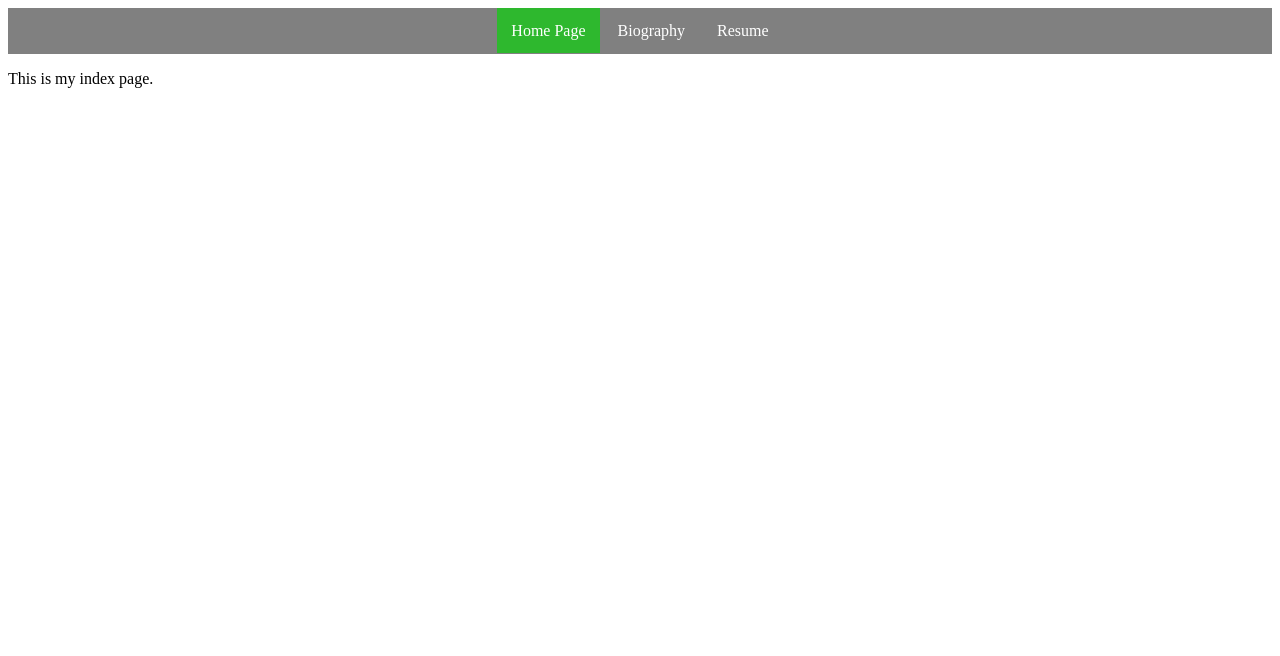
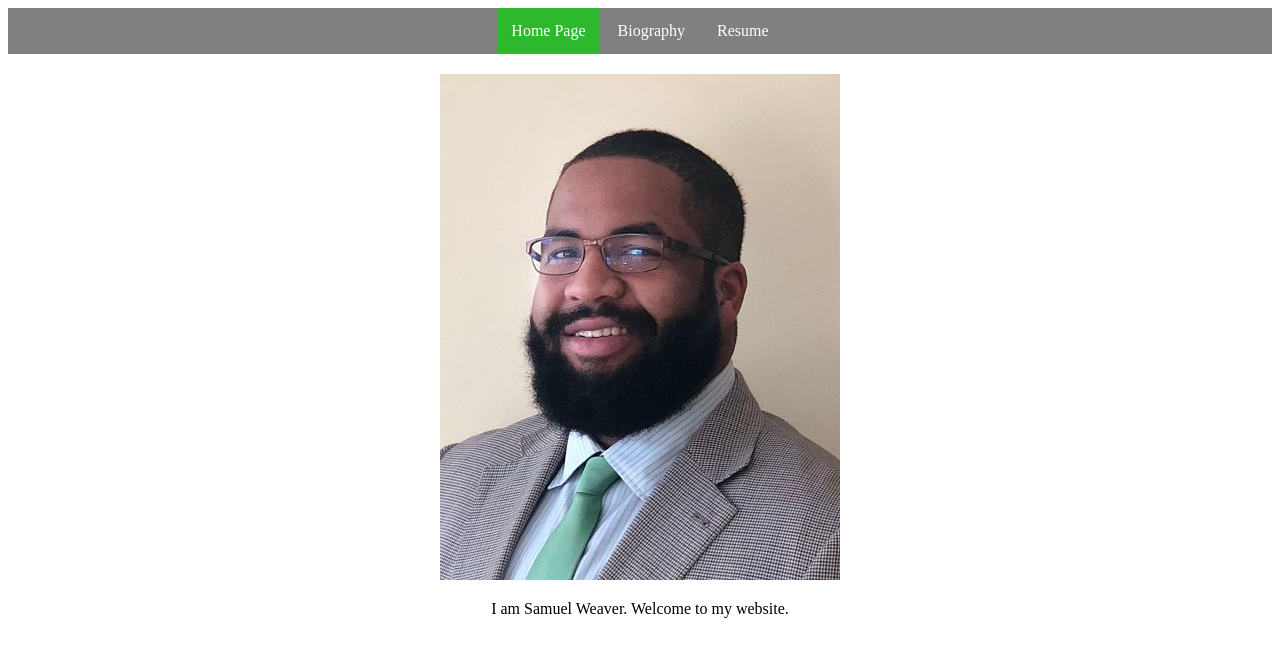
Before and after one commit to MisterWeaver/sweave05.github.io, a plain HTML site: page index.html in a window 1280 px wide. Drawn offline with Linux system fonts and the light colour scheme.

Commit message:
Home Page Complete

```diff
--- a/index.html
+++ b/index.html
@@ -14,7 +14,9 @@
 	<li><a href="./resume.html">Resume</a></li>
       </ul>
     </div>
-
-    <P>This is my index page.</P>
+    <div id="center">
+      <img src="./self_picture.jpg">
+      <p>I am Samuel Weaver. Welcome to my website.</p>
+    </div>
   </BODY>
 </HTML>
--- a/style.css
+++ b/style.css
@@ -1,4 +1,16 @@
 /* COMMENT */
+
+#center img {
+    display: block;
+    margin-left: auto;
+    margin-right: auto;
+    margin-top: 20px;
+    margin-bottom: 20px;
+}
+
+#center p {
+    text-align: center;
+}
 
 #menu ul {
     margin: 0;
@@ -6,7 +18,6 @@
     list-style-type: none;
     text-align: center;
 
-    /* overflow: hidden; */
     background-color: #808080
 }
 
```
Also changed, not shown: self_picture.jpg (added).
